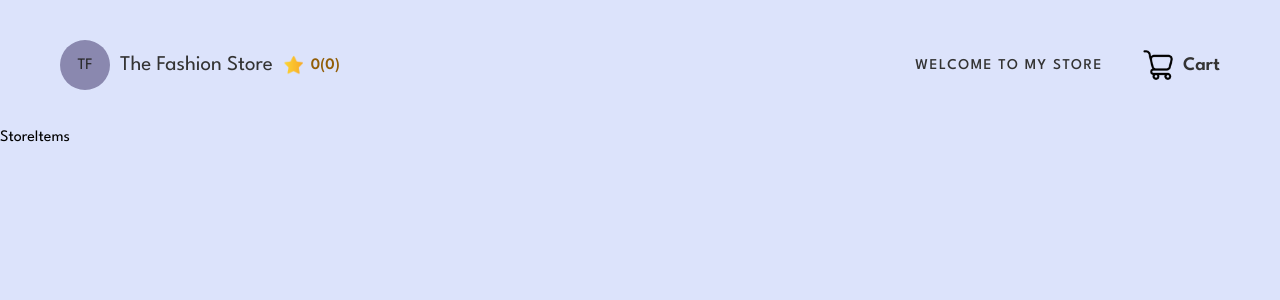
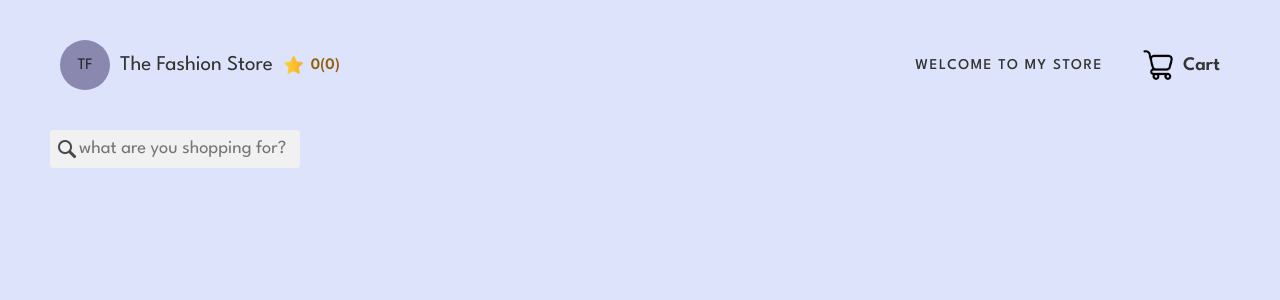
Before and after one commit to estherbabe/counter_app, a React (Create React App) app: page / in a window 1280 px wide. Shown: the top 300 px of the page. Built offline with nearby package versions, Linux system fonts and the light colour scheme.

Commit message:
created Item.js

```diff
--- a/public/styles.css
+++ b/public/styles.css
@@ -83,3 +83,31 @@ body {
 .cart {
   width: 30px;
 }
+
+.store-body {
+  margin: 0px 50px;
+}
+
+input {
+  color: #0d0f26;
+  border: none;
+  outline: none;
+  background: none;
+  font-weight: 400;
+  line-height: 1.5;
+  font-size: 1.15rem;
+  width: 100%;
+}
+
+.input-wrap {
+  display: flex;
+  align-items: center;
+  background-color: #f1f1f1;
+  width: 250px;
+  padding: 5px;
+  border-radius: 0.2rem;
+}
+
+.search {
+  width: 1.5em;
+}
--- /dev/null
+++ b/src/components/Item.js
@@ -0,0 +1,5 @@
+import React from "react";
+
+export default function Item() {
+  return <div>Item</div>;
+}
--- a/src/components/StoreItems.js
+++ b/src/components/StoreItems.js
@@ -1,5 +1,19 @@
 import React from "react";
 
 export default function StoreItems() {
-  return <div>StoreItems</div>;
+  return (
+    <div className="store-body">
+      <div className="top-store-body">
+        <div className="input-wrap">
+          <img className="search" src="images/search.png" alt="" />
+          <input
+            type="text"
+            name=""
+            id=""
+            placeholder="what are you shopping for?"
+          />
+        </div>
+      </div>
+    </div>
+  );
 }
```
